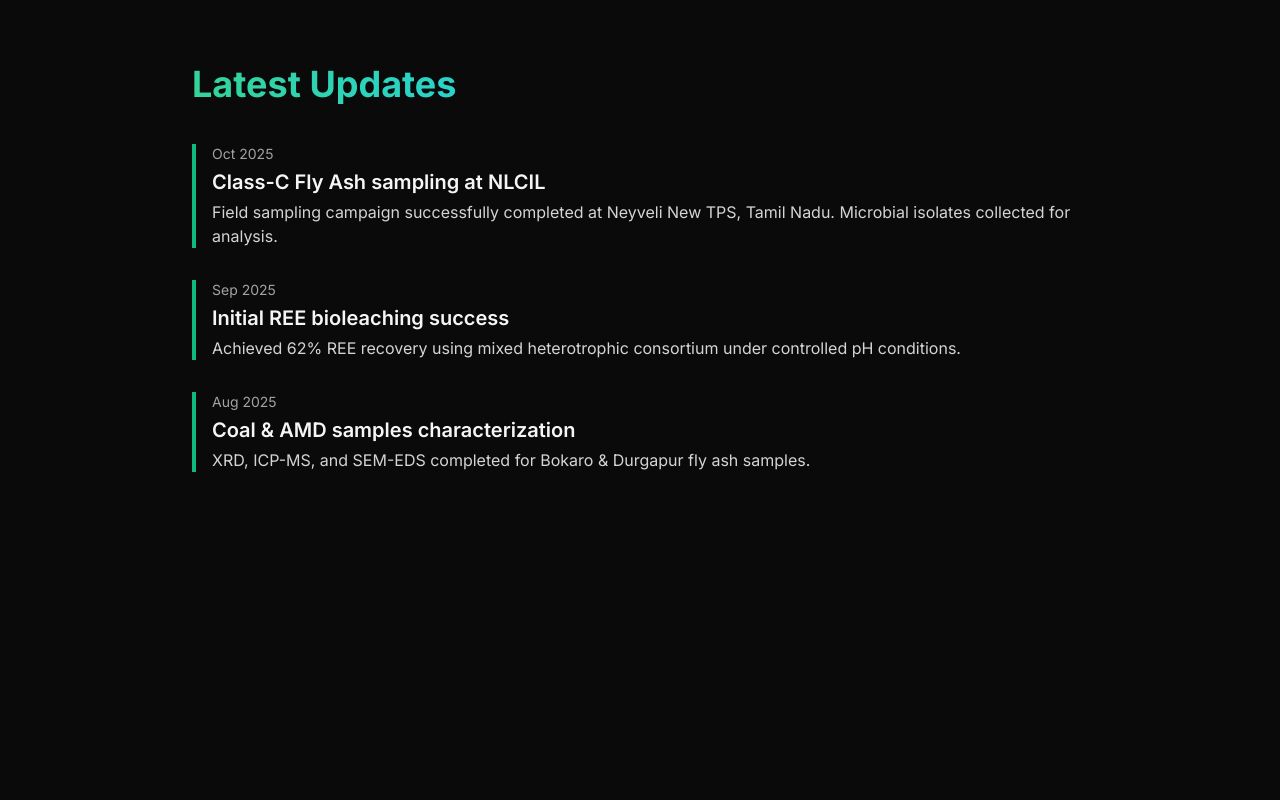
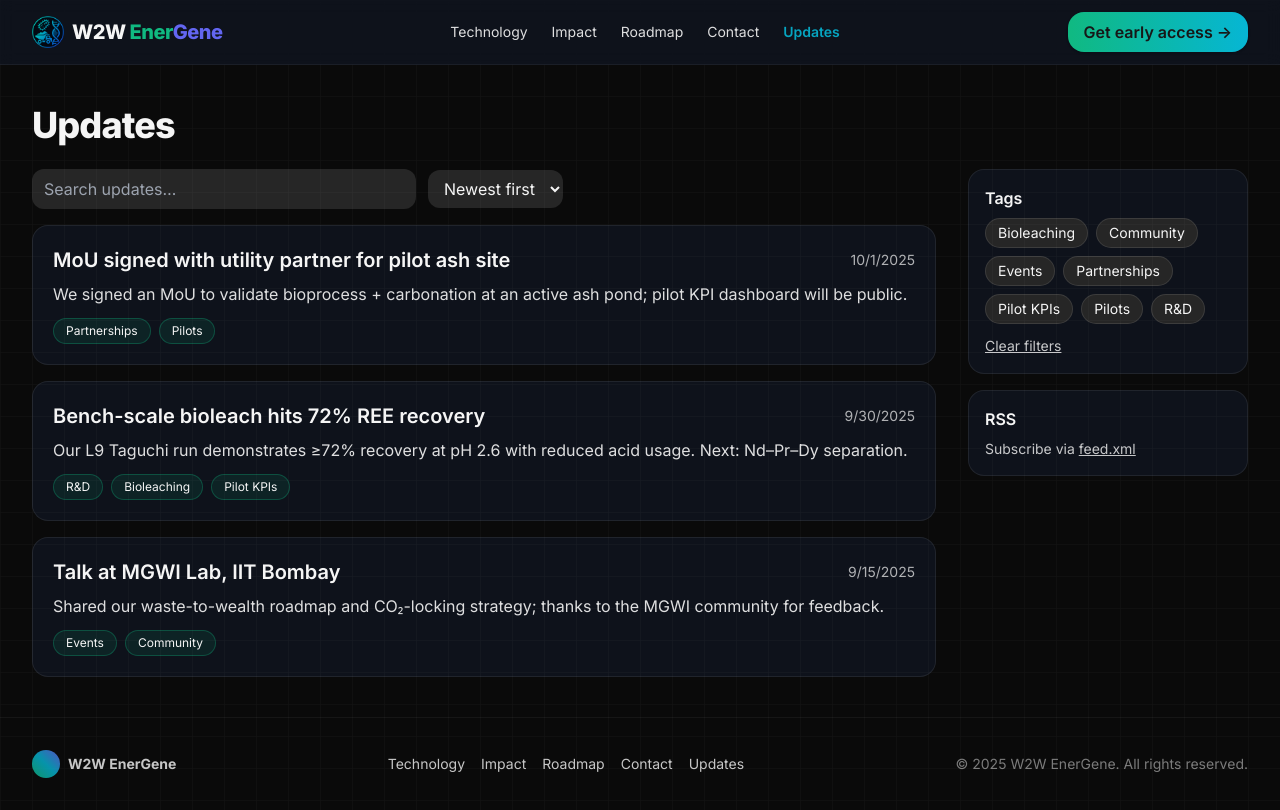
Before and after one commit to anuraggeo/w2wenergene, a React (Vite) app: page /updates in a window 1280 px wide. Built offline with nearby package versions, Linux system fonts and the light colour scheme.

Commit message:
Update Update.jsx

```diff
--- a/src/Pages/Updates.jsx
+++ b/src/Pages/Updates.jsx
@@ -1,36 +1,216 @@
+import React, { useEffect, useState } from "react";
+
 export default function Updates() {
-  const updates = [
-    {
-      date: "Oct 2025",
-      title: "Class-C Fly Ash sampling at NLCIL",
-      desc: "Field sampling campaign successfully completed at Neyveli New TPS, Tamil Nadu. Microbial isolates collected for analysis."
-    },
-    {
-      date: "Sep 2025",
-      title: "Initial REE bioleaching success",
-      desc: "Achieved 62% REE recovery using mixed heterotrophic consortium under controlled pH conditions."
-    },
-    {
-      date: "Aug 2025",
-      title: "Coal & AMD samples characterization",
-      desc: "XRD, ICP-MS, and SEM-EDS completed for Bokaro & Durgapur fly ash samples."
+  const [allPosts, setAllPosts] = useState([]);
+  const [filteredPosts, setFilteredPosts] = useState([]);
+  const [tags, setTags] = useState([]);
+  const [activeTags, setActiveTags] = useState(new Set());
+  const [search, setSearch] = useState("");
+  const [sort, setSort] = useState("newest");
+
+  // Fetch posts.json once
+  useEffect(() => {
+    fetch("/posts.json")
+      .then((r) => r.json())
+      .then((data) => {
+        setAllPosts(data);
+      });
+  }, []);
+
+  // Render tags + filter/sort whenever inputs change
+  useEffect(() => {
+    let filtered = [...allPosts];
+
+    // Search filter
+    const q = search.trim().toLowerCase();
+    if (q) {
+      filtered = filtered.filter((p) =>
+        (p.title + " " + p.excerpt + " " + (p.tags || []).join(" "))
+          .toLowerCase()
+          .includes(q)
+      );
     }
-  ];
+
+    // Tag filter
+    if (activeTags.size > 0) {
+      filtered = filtered.filter(
+        (p) => p.tags && p.tags.some((t) => activeTags.has(t))
+      );
+    }
+
+    // Sort
+    filtered.sort((a, b) =>
+      sort === "newest"
+        ? new Date(b.date) - new Date(a.date)
+        : new Date(a.date) - new Date(b.date)
+    );
+
+    setFilteredPosts(filtered);
+
+    // Generate unique tags
+    const allTags = Array.from(new Set(allPosts.flatMap((p) => p.tags || [])));
+    setTags(allTags.sort());
+  }, [allPosts, search, sort, activeTags]);
+
+  const toggleTag = (tag) => {
+    const newTags = new Set(activeTags);
+    if (newTags.has(tag)) newTags.delete(tag);
+    else newTags.add(tag);
+    setActiveTags(newTags);
+  };
+
+  const clearTags = () => setActiveTags(new Set());
 
   return (
-    <section className="min-h-screen bg-neutral-950 text-neutral-100 px-6 py-16">
-      <div className="max-w-4xl mx-auto">
-        <h1 className="text-4xl font-bold mb-10 grad-text">Latest Updates</h1>
-        <ul className="space-y-8">
-          {updates.map((u, i) => (
-            <li key={i} className="border-l-4 border-brand1 pl-4">
-              <p className="text-sm text-neutral-400">{u.date}</p>
-              <h2 className="text-xl font-semibold mt-1">{u.title}</h2>
-              <p className="text-neutral-300 mt-1">{u.desc}</p>
-            </li>
-          ))}
-        </ul>
-      </div>
-    </section>
+    <div className="min-h-screen bg-neutral-950 text-neutral-100 relative">
+      <div className="grid-bg absolute inset-0 opacity-5 pointer-events-none" />
+      {/* Header */}
+      <header className="sticky top-0 z-40 glass border-b border-white/5">
+        <div className="max-w-7xl mx-auto px-4 sm:px-6 lg:px-8 py-3 flex items-center justify-between">
+          <div className="flex items-center gap-2">
+            <img src="/logo.png" alt="W2W EnerGene" className="h-8 w-auto" />
+            <a href="/" className="font-extrabold tracking-tight text-xl">
+              W2W <span className="text-brand1">Ener</span>
+              <span className="text-brand3">Gene</span>
+            </a>
+          </div>
+          <nav className="hidden md:flex items-center gap-6 text-sm opacity-90">
+            <a href="/#tech">Technology</a>
+            <a href="/#impact">Impact</a>
+            <a href="/#roadmap">Roadmap</a>
+            <a href="/#contact">Contact</a>
+            <a href="/updates" className="text-brand2 font-semibold">
+              Updates
+            </a>
+          </nav>
+          <a
+            href="/#contact"
+            className="inline-flex items-center gap-2 rounded-2xl bg-gradient-to-r from-brand1 to-brand2 px-4 py-2 text-neutral-900 font-semibold shadow hover:shadow-lg"
+          >
+            Get early access →
+          </a>
+        </div>
+      </header>
+
+      {/* Main Content */}
+      <main className="max-w-7xl mx-auto px-4 sm:px-6 lg:px-8 py-10">
+        <h1 className="text-3xl sm:text-4xl font-extrabold tracking-tight mb-6">
+          Updates
+        </h1>
+
+        <div className="grid md:grid-cols-[1fr,280px] gap-8">
+          {/* --- LEFT PANEL: POSTS --- */}
+          <section>
+            <div className="flex flex-col sm:flex-row sm:items-center gap-3 mb-4">
+              <input
+                className="w-full sm:w-96 rounded-xl bg-neutral-800 px-3 py-2 outline-none focus:ring-2 focus:ring-brand1"
+                placeholder="Search updates…"
+                value={search}
+                onChange={(e) => setSearch(e.target.value)}
+              />
+              <select
+                className="rounded-xl bg-neutral-800 px-3 py-2 outline-none focus:ring-2 focus:ring-brand1 w-full sm:w-auto"
+                value={sort}
+                onChange={(e) => setSort(e.target.value)}
+              >
+                <option value="newest">Newest first</option>
+                <option value="oldest">Oldest first</option>
+              </select>
+            </div>
+
+            <div className="space-y-4">
+              {filteredPosts.map((p) => (
+                <article
+                  key={p.id}
+                  className="rounded-2xl card p-5 hover:bg-white/5 transition-colors"
+                >
+                  <div className="flex items-center justify-between gap-4 flex-wrap">
+                    <a
+                      className="text-xl font-semibold hover:underline"
+                      href={`/post?id=${encodeURIComponent(p.id)}`}
+                    >
+                      {p.title}
+                    </a>
+                    <time className="text-sm opacity-70">
+                      {new Date(p.date).toLocaleDateString()}
+                    </time>
+                  </div>
+                  <p className="mt-2 opacity-90">{p.excerpt}</p>
+                  <div className="mt-3 flex flex-wrap gap-2">
+                    {(p.tags || []).map((t) => (
+                      <button
+                        key={t}
+                        onClick={() => toggleTag(t)}
+                        className="px-3 py-1 rounded-full text-xs bg-brand1/10 border border-brand1/30 hover:bg-brand1/20"
+                      >
+                        {t}
+                      </button>
+                    ))}
+                  </div>
+                </article>
+              ))}
+            </div>
+          </section>
+
+          {/* --- RIGHT PANEL: TAGS + RSS --- */}
+          <aside>
+            <div className="rounded-2xl card p-4">
+              <h2 className="font-semibold mb-2">Tags</h2>
+              <div className="flex flex-wrap gap-2">
+                {tags.map((t) => (
+                  <button
+                    key={t}
+                    onClick={() => toggleTag(t)}
+                    className={`px-3 py-1 rounded-full text-sm ${
+                      activeTags.has(t)
+                        ? "bg-brand3/20 border border-brand3/40"
+                        : "bg-neutral-800 border border-white/10 hover:bg-white/5"
+                    }`}
+                  >
+                    {t}
+                  </button>
+                ))}
+              </div>
+              <button
+                onClick={clearTags}
+                className="mt-3 text-sm opacity-80 underline hover:opacity-100"
+              >
+                Clear filters
+              </button>
+            </div>
+
+            <div className="rounded-2xl card p-4 mt-4">
+              <h2 className="font-semibold mb-2">RSS</h2>
+              <p className="text-sm opacity-80">
+                Subscribe via{" "}
+                <a className="underline" href="/feed.xml">
+                  feed.xml
+                </a>
+              </p>
+            </div>
+          </aside>
+        </div>
+      </main>
+
+      {/* Footer */}
+      <footer className="border-t border-white/5">
+        <section className="max-w-7xl mx-auto px-4 sm:px-6 lg:px-8 py-8 flex flex-col md:flex-row items-center justify-between gap-4 text-sm opacity-80">
+          <div className="flex items-center gap-2">
+            <div className="h-7 w-7 rounded-2xl bg-gradient-to-tr from-brand1 via-brand2 to-brand3" />
+            <div className="font-bold">W2W EnerGene</div>
+          </div>
+          <div className="flex items-center gap-4">
+            <a href="/#tech">Technology</a>
+            <a href="/#impact">Impact</a>
+            <a href="/#roadmap">Roadmap</a>
+            <a href="/#contact">Contact</a>
+            <a href="/updates">Updates</a>
+          </div>
+          <div className="opacity-60">
+            © {new Date().getFullYear()} W2W EnerGene. All rights reserved.
+          </div>
+        </section>
+      </footer>
+    </div>
   );
 }
```
